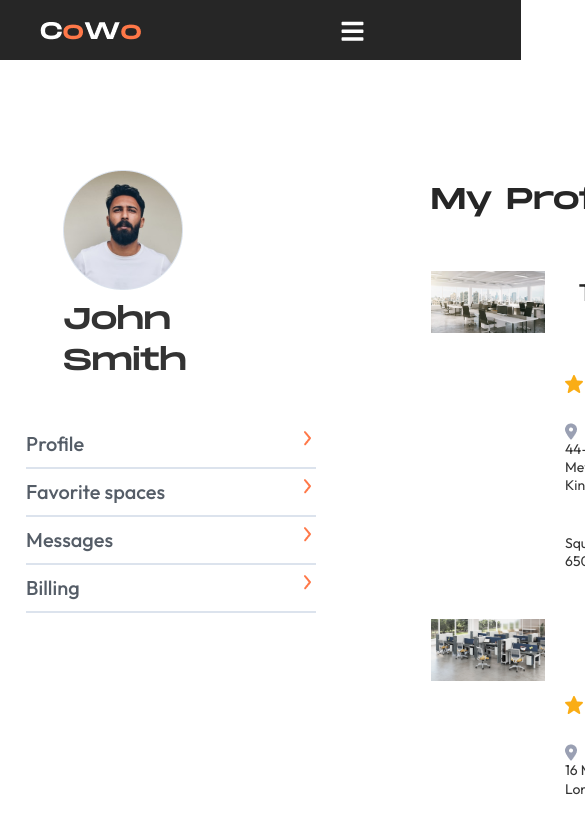
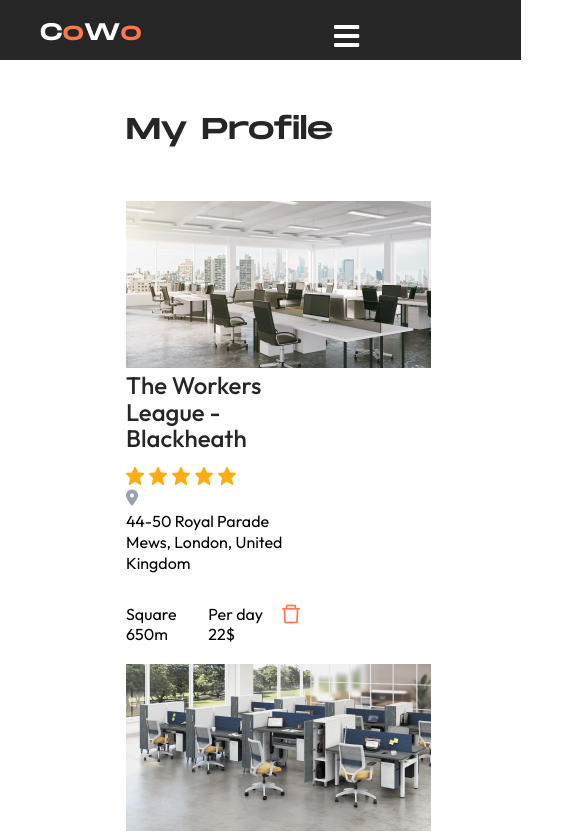
Before and after one commit to Nizami9/coworking, a React (Create React App) app: page /myprofile in a window 390 px wide. Shown: the top 838 px of the page, 585 px wide, since content can reach past the window. Built offline with nearby package versions, Linux system fonts and the light colour scheme.

Commit message:
fixed problems with MyProfile responsive side

```diff
--- a/public/index.html
+++ b/public/index.html
@@ -9,9 +9,7 @@
       name="description"
       content="Web site created using create-react-app"
     />
-    <link rel="stylesheet" href="https://maxcdn.bootstrapcdn.com/bootstrap/3.4.1/css/bootstrap.min.css">
-  <script src="https://ajax.googleapis.com/ajax/libs/jquery/3.6.1/jquery.min.js"></script>
-  <script src="https://maxcdn.bootstrapcdn.com/bootstrap/3.4.1/js/bootstrap.min.js"></script>
+
     <link rel="apple-touch-icon" href="%PUBLIC_URL%/logo192.png" />
     <link rel="stylesheet" href="https://cdnjs.cloudflare.com/ajax/libs/font-awesome/4.7.0/css/font-awesome.min.css">
     <!--
--- a/src/Components/MyProfile/MyProfile.css
+++ b/src/Components/MyProfile/MyProfile.css
@@ -4,13 +4,14 @@
     margin: 0 auto;
 }
 
-/* .MyProfileRightSide > hr {
+
+.MyProfileRightSide > hr {
     width: 100%;
     margin-bottom: 20px;
-} */
+}
 
 .MyProfileRightSide {
-    margin-top: 100px;
+    margin-top: 50px;
     margin-left: 100px;
     width: 100%;
 }
@@ -30,14 +31,17 @@
     width: 50%;
 }
 
-.MyProfileCardInfo > h2{
+.MyProfileCardTitle {
     font-family: 'Outfit';
     font-style: normal;
     font-weight: 500;
     font-size: 24px;
     line-height: 110%;
     color: #262626;
+    margin: 0px;
+    text-align: left;
 }
+
 
 .MyProfileCard {
     display: flex;
@@ -47,12 +51,11 @@ color: #262626;
 
 .MyProfileCardImage {
     margin-right: 20px;
-    width: 35%;
 }
 
-.MyProfileCardImage >img {
+/* .MyProfileCardImage >img {
     width: 100%;
-}
+} */
 
 .MyProfileCardStars {
 width: 100%;
@@ -77,10 +80,29 @@ margin-top: 15px;
 .MyProfileCardDetails {
     display: flex;
     flex-wrap: nowrap;
+    width: 100%;
 }
 
 .MyProfileCardDetails > p,
 .MyProfileCardDetails > img {
     padding-top: 30px;
-    margin-right: 80px;
+    margin-right: 10px;
+    height: 50px;
 }
+
+
+@media screen and (max-width: 1160px) {
+.MyProfileCardDetails > p, .MyProfileCardDetails > img {
+    padding-top: 30px;
+    margin-bottom: 20px;
+}
+.MyProfileCardAdress {
+    display: block;
+    width: 100%;
+    margin-top:0px;
+}
+
+.MyProfileCardTitle {
+    width: 100%;
+}
+}
--- a/src/Components/MyProfile/MyProfile.js
+++ b/src/Components/MyProfile/MyProfile.js
@@ -9,7 +9,7 @@ import Basket from "./myProfileImages/Basket.png"
 const MyProfile = () => {
   return (
     <div className='MyProfilePage'>
-      <MyProfileLeftSide />
+      <MyProfileLeftSide className='leftSide'/>
       <div className='MyProfileRightSide'>
         <h1>My Profile</h1>
         <div className='MyProfileCard'>
@@ -17,7 +17,7 @@ const MyProfile = () => {
                 <img src={office1}></img>
             </div>
             <div className='MyProfileCardInfo'>
-                <h2>The Workers League - Blackheath</h2>
+                <h2 className='MyProfileCardTitle'>The Workers League - Blackheath</h2>
                 <div className='MyProfileCardStars'>
                     <img src={star}></img>
                     <img src={star}></img>
@@ -41,7 +41,7 @@ const MyProfile = () => {
                 <img src={office2}></img>
             </div>
             <div className='MyProfileCardInfo'>
-                <h2>Fitzrovia House</h2>
+                <h2 className='MyProfileCardTitle'>Fitzrovia House</h2>
                 <div className='MyProfileCardStars'>
                     <img src={star}></img>
                     <img src={star}></img>
--- a/src/Components/MyProfileLeftSide/MyprofileLeftSide.css
+++ b/src/Components/MyProfileLeftSide/MyprofileLeftSide.css
@@ -2,11 +2,11 @@
     display: flex;
     flex-wrap: wrap;
     width: 90%;
-    margin-top: 100px;
+    margin-top: 50px;
 }
 .containerMyProfleLeft {
     width: 30%;
-    height: 600px;
+    height: 100%;
 }
 
 
@@ -51,3 +51,9 @@
 hr {
     width: 100%;
 }
+
+@media screen and (max-width: 1160px) {
+    .containerMyProfle {
+        display: none;
+    }
+}
--- a/src/Components/Navbar/NavbarElements.js
+++ b/src/Components/Navbar/NavbarElements.js
@@ -42,7 +42,7 @@ export const Bars = styled(FaBars)`
     top: 0;
     right: 0;
     transform: translate(-100%, 75%);
-    font-size: 2.5rem;
+    font-size: 1.8rem;
     cursor: pointer;
   }
 `;
```
Lines whose indentation alone changed are shown as unchanged.
